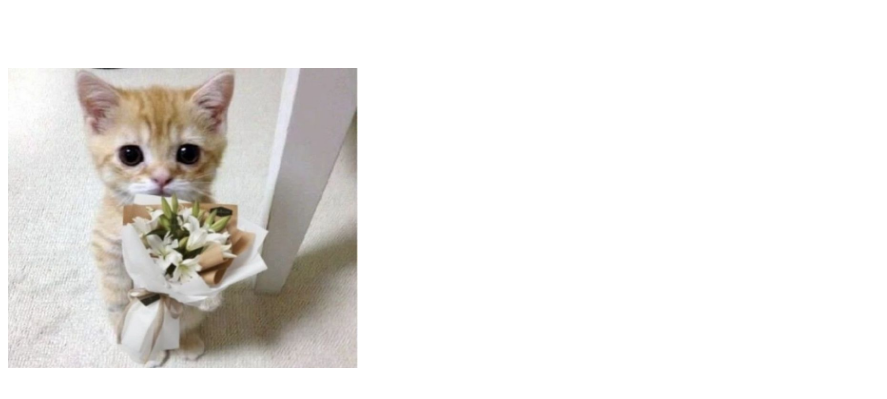
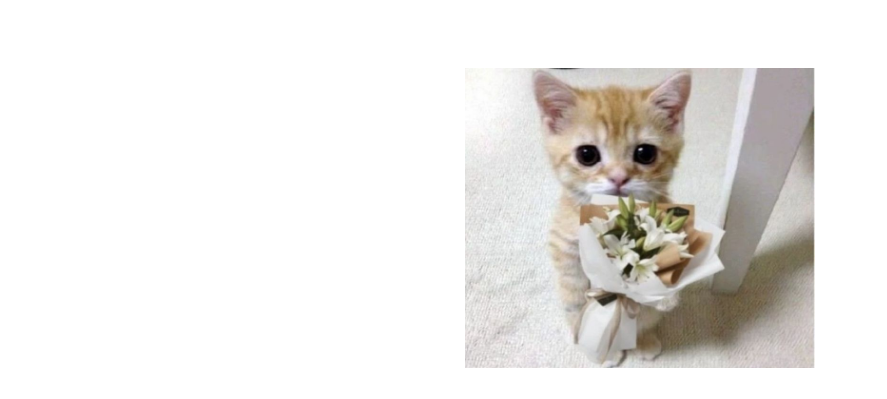
Before and after one commit to chahir1/last, a plain HTML site: page index.html in a window 1280 px wide. Shown: the top 399 px of the page, without its empty margins (0-887 px from the left). Drawn offline with Linux system fonts and the light colour scheme.

Commit message:
Update index.html

```diff
--- a/index.html
+++ b/index.html
@@ -8,7 +8,8 @@
     <title>can you answer me</title>
 </head>
 <body>
-    <img src="cat.jpg" alt="" id="img">
+    <center>
+    <img src="cat.jpg" alt="" id="img"></center>
     <p id="p">Will you be my Valentine?</p>
    <center>
         <button class="button-1" role="button" onclick="yes()" id="y">
```
